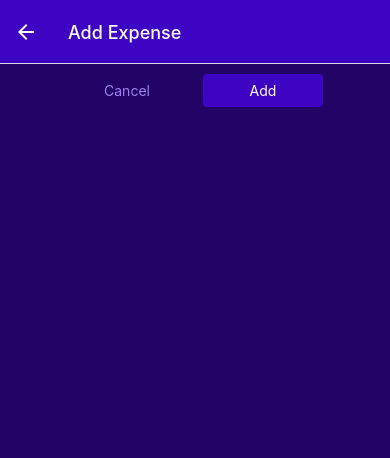
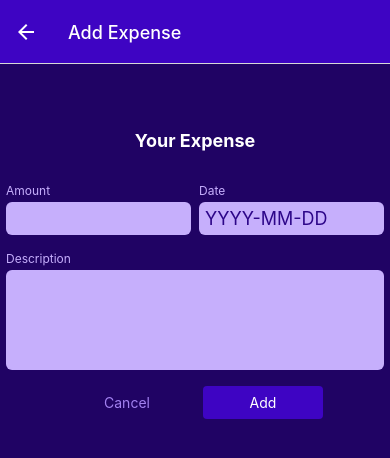
Before and after one commit to ryuta09/react-native-tracker-app, a React Native app: screen /ManegeExpense in a window 390 px wide. Shown: the top 458 px of the page. Built offline with nearby package versions, Linux system fonts and the light colour scheme.

Commit message:
feat: inputの入力エリアの実装

```diff
--- /dev/null
+++ b/components/ManageExpense/ExpenseForm.js
@@ -0,0 +1,61 @@
+import { View, StyleSheet, TextInput, Text } from "react-native";
+import Input from "./Input";
+
+function ExpenseForm() {
+  function amountChangeHandler() {}
+  return (
+    <View style={styles.form}>
+      <Text style={styles.title}>Your Expense</Text>
+      <View style={styles.inputsRow}>
+        <Input
+          label={"Amount"}
+          textInputConfig={{
+            keyboardType: "decimal-pad",
+            onChangeText: amountChangeHandler,
+          }}
+          style={styles.rowInput}
+        />
+        <Input
+          label={"Date"}
+          textInputConfig={{
+            placeholder: "YYYY-MM-DD",
+            maxLength: 10,
+            onchangeText: () => {},
+          }}
+          style={styles.rowInput}
+        />
+      </View>
+
+      <Input
+        label={"Description"}
+        textInputConfig={{
+          multiline: true,
+          // autuCorrect: false
+          // autoCorrect: 'none'
+        }}
+      />
+    </View>
+  );
+}
+
+export default ExpenseForm;
+
+const styles = StyleSheet.create({
+  form: {
+    marginTop: 40,
+  },
+  title: {
+    fontSize: 18,
+    fontWeight: 'bold',
+    color: 'white',
+    marginVertical: 24,
+    textAlign: 'center'
+  },
+  inputsRow: {
+    flexDirection: 'row',
+    justifyContent: 'space-between'
+  },
+  rowInput: {
+    flex: 1
+  }
+})
--- /dev/null
+++ b/components/ManageExpense/Input.js
@@ -0,0 +1,41 @@
+import { Text, View, StyleSheet, TextInput } from "react-native";
+import { GlobalStyles } from "../../constants/styles";
+function Input({ label, style, textInputConfig }) {
+
+  const inputStyles = [styles.input]
+
+  if(textInputConfig && textInputConfig.multiline) {
+    inputStyles.push(styles.inputMultiline)
+  }
+  return (
+    <View style={[styles.inputContainer, style]}>
+      <Text style={styles.label}>{label}</Text>
+      <TextInput style={inputStyles} {...textInputConfig}/>
+    </View>
+  );
+}
+
+export default Input;
+
+const styles = StyleSheet.create({
+  inputContainer: {
+    marginHorizontal: 4,
+    marginVertical: 8,
+  },
+  label: {
+    fontSize: 12,
+    color: GlobalStyles.colors.primary100,
+    marginBottom: 4,
+  },
+  input: {
+    backgroundColor: GlobalStyles.colors.primary100,
+    color: GlobalStyles.colors.primary700,
+    padding: 6,
+    borderRadius: 6,
+    fontSize: 18,
+  },
+  inputMultiline: {
+    minHeight: 100,
+    textAlignVertical: "top",
+  }
+});
--- a/screen/ManageExpenses.js
+++ b/screen/ManageExpenses.js
@@ -1,10 +1,11 @@
-import { Text, View, StyleSheet } from "react-native";
+import { Text, View, StyleSheet, TextInput } from "react-native";
 import { useLayoutEffect } from "react";
 import IconButton from "../components/UI/IconButton";
 import { GlobalStyles } from "../constants/styles";
 import Button from "../components/UI/Button";
 import { ExpensesContext } from "../store/expenses-context";
 import { useContext } from "react";
+import ExpenseForm from "../components/ManageExpense/ExpenseForm";
 // 編集や追加ができる画面
 function MangeExpenses({ route, navigation }) {
   const expenseCtx = useContext(ExpensesContext);
@@ -49,6 +50,7 @@
 
   return (
     <View style={styles.container}>
+      <ExpenseForm />
       <View style={styles.buttons}>
         <Button style={styles.button} mode={"flat"} onPress={cancelHandler}>
           Cancel
```
